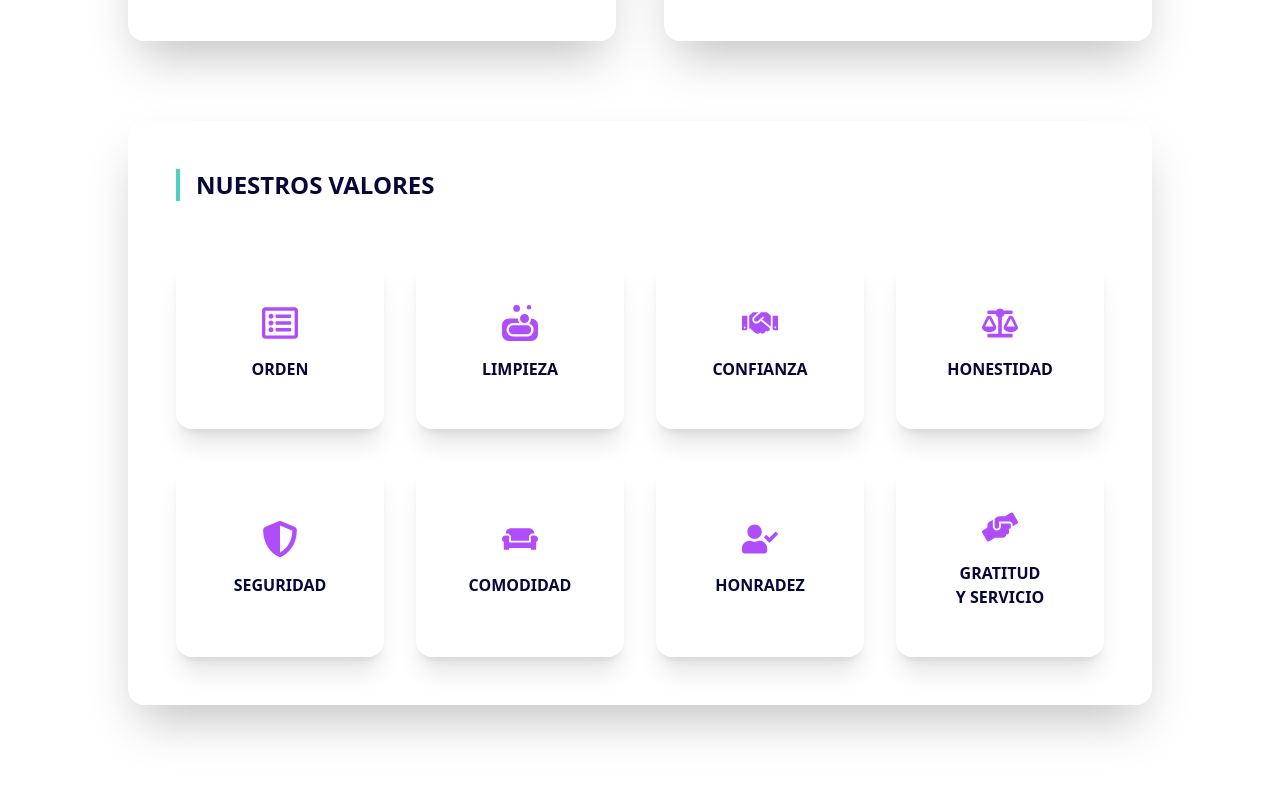
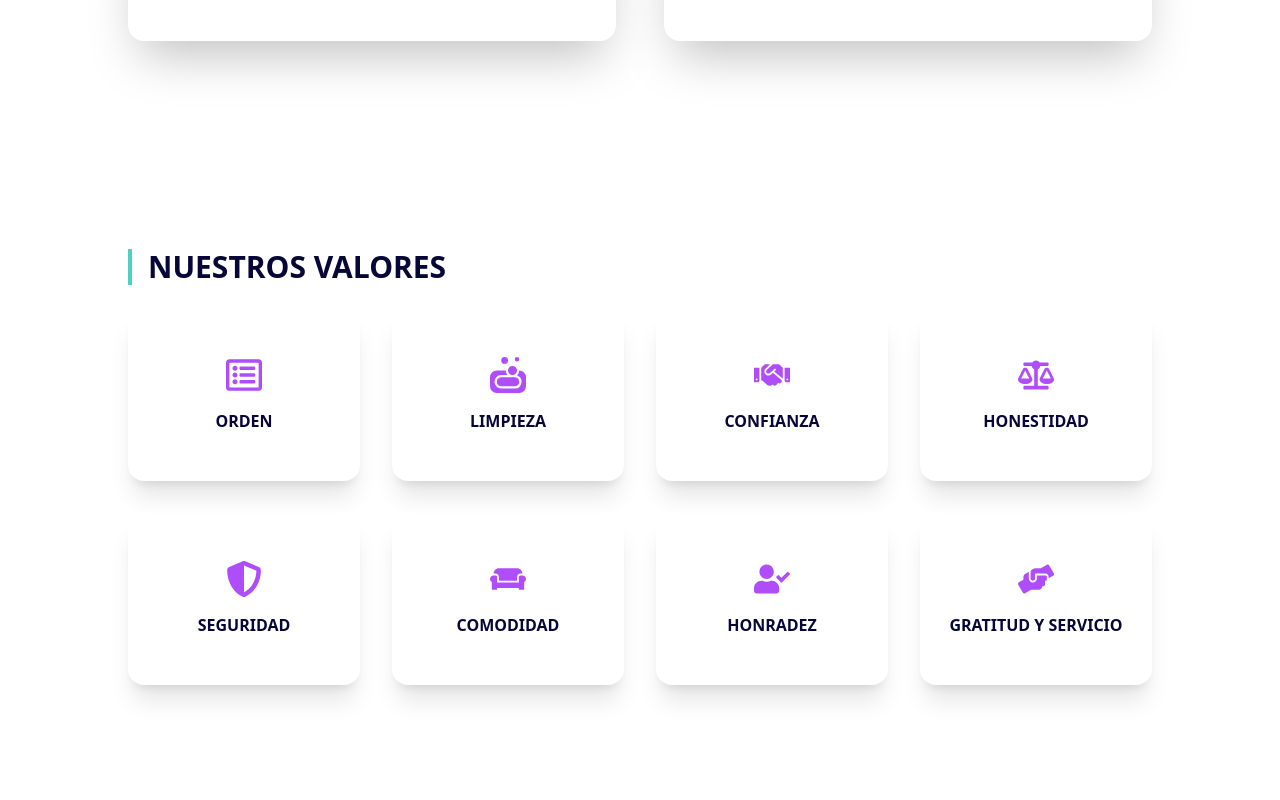
Before and after one commit to dspwebstudiomx/easylav-react, a React (Vite) app: page / in a window 1280 px wide. Shown: the part 1800-2600 px from the top of the page. Built offline with nearby package versions, Linux system fonts and the light colour scheme.

Commit message:
feat: añade clase w-full al artículo de valores y reemplaza h3 por TitleH2 para mejorar la semántica

```diff
--- a/src/pages/inicio/components/QuienesSomos.jsx
+++ b/src/pages/inicio/components/QuienesSomos.jsx
@@ -6,6 +6,7 @@ import {
   ParagraphContainer,
   Section,
   TitleContainer,
+  TitleH2,
   TitleH3,
   TwoColumnsContainer,
 } from 'components';
@@ -84,7 +85,7 @@ ValorTarjeta.propTypes = {
 
 const NuestrosValoresGeneradorTarjetas = () => {
   return (
-    <article id="tarjetas-valores" className="mt-6">
+    <article id="tarjetas-valores" className="mt-6 w-full">
       <FourColumnnsContainer>
         {valores.map((valor) => {
           return <ValorTarjeta key={valor.id} valor={valor} />;
@@ -187,12 +188,13 @@ const QuienesSomos = () => {
           {/* Misión & Visión */}
 
           {/* Nuestros Valores */}
-          <Card>
+          <div className="w-full mt-32">
             <BorderLeft>
-              <h3 className="text-2xl font-semibold uppercase text-dark">Nuestros Valores</h3>
+              <TitleH2 className="text-2xl font-semibold uppercase text-dark">Nuestros Valores</TitleH2>
             </BorderLeft>
             <NuestrosValoresGeneradorTarjetas />
-          </Card>
+          </div>
+
           {/* Nuestros Valores */}
 
           {/* Servicios */}
```
